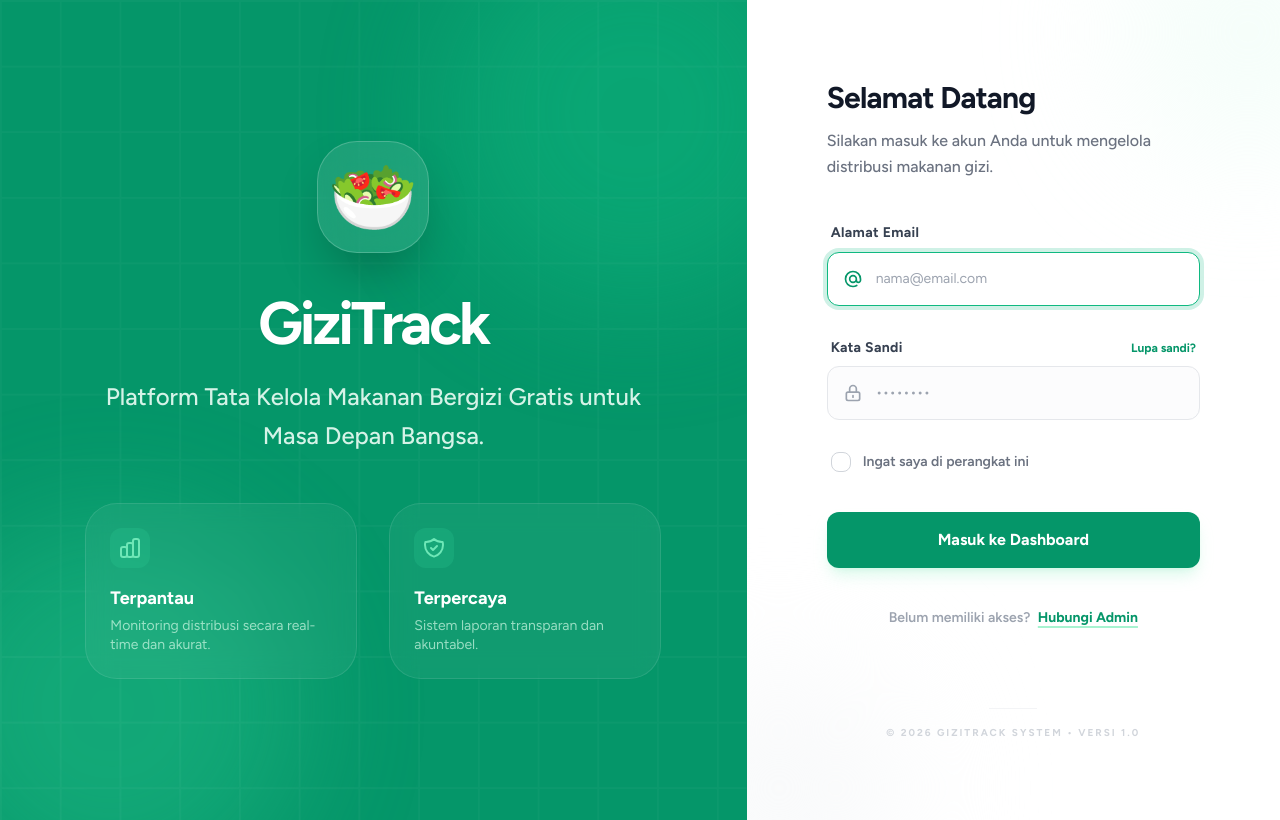
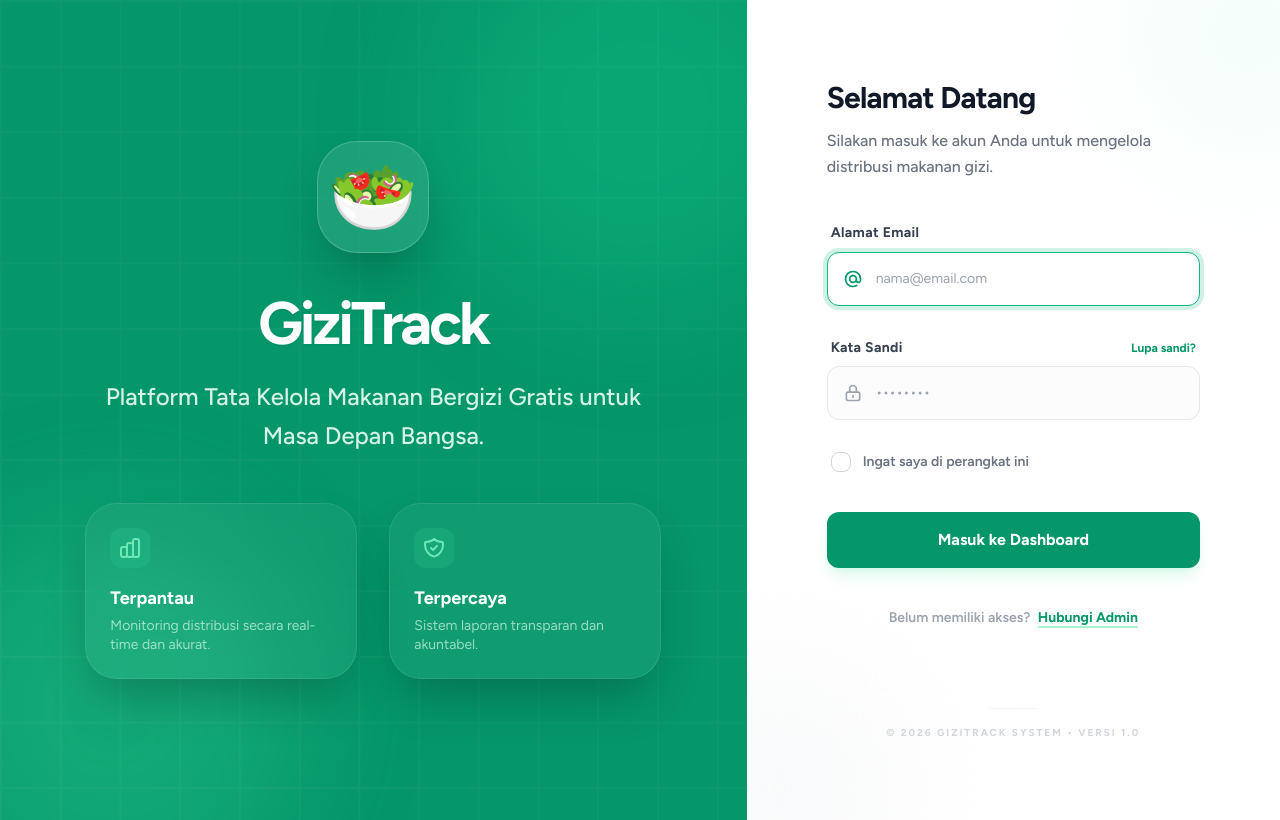
Before and after one commit to FridaySummers/Gizitrack-Kelompok-a, a Laravel app: page /login in a window 1280 px wide. Run offline with Laravel 12, Linux system fonts and the light colour scheme; style sheets or scripts are compiled from the project's sources.

Commit message:
[GIZITRACK] Enhance login page feature cards with subtle shadows for visual consistency

```diff
--- a/resources/views/auth/login.blade.php
+++ b/resources/views/auth/login.blade.php
@@ -28,14 +28,14 @@
                 </p>
 
                 <div class="grid grid-cols-2 gap-8 text-left">
-                    <div class="group bg-white/5 hover:bg-white/10 backdrop-blur-md p-6 rounded-[2rem] border border-white/10 transition-all duration-300">
+                    <div class="group bg-white/5 hover:bg-white/10 backdrop-blur-md p-6 rounded-[2rem] border border-white/10 shadow-2xl transition-all duration-300">
                         <div class="w-10 h-10 bg-emerald-400/20 rounded-xl flex items-center justify-center mb-4 text-emerald-300">
                             <svg class="w-6 h-6" fill="none" stroke="currentColor" viewBox="0 0 24 24"><path stroke-linecap="round" stroke-linejoin="round" stroke-width="2" d="M9 19v-6a2 2 0 00-2-2H5a2 2 0 00-2 2v6a2 2 0 002 2h2a2 2 0 002-2zm0 0V9a2 2 0 012-2h2a2 2 0 012 2v10m-6 0a2 2 0 002 2h2a2 2 0 002-2m0 0V5a2 2 0 012-2h2a2 2 0 012 2v14a2 2 0 01-2 2h-2a2 2 0 01-2-2z"></path></svg>
                         </div>
                         <h4 class="text-white font-bold text-lg mb-1">Terpantau</h4>
                         <p class="text-emerald-100/70 text-sm leading-snug">Monitoring distribusi secara real-time dan akurat.</p>
                     </div>
-                    <div class="group bg-white/5 hover:bg-white/10 backdrop-blur-md p-6 rounded-[2rem] border border-white/10 transition-all duration-300">
+                    <div class="group bg-white/5 hover:bg-white/10 backdrop-blur-md p-6 rounded-[2rem] border border-white/10 shadow-2xl transition-all duration-300">
                         <div class="w-10 h-10 bg-emerald-400/20 rounded-xl flex items-center justify-center mb-4 text-emerald-300">
                             <svg class="w-6 h-6" fill="none" stroke="currentColor" viewBox="0 0 24 24"><path stroke-linecap="round" stroke-linejoin="round" stroke-width="2" d="M9 12l2 2 4-4m5.618-4.016A11.955 11.955 0 0112 2.944a11.955 11.955 0 01-8.618 3.04A12.02 12.02 0 003 9c0 5.591 3.824 10.29 9 11.622 5.176-1.332 9-6.03 9-11.622 0-1.042-.133-2.052-.382-3.016z"></path></svg>
                         </div>
```
